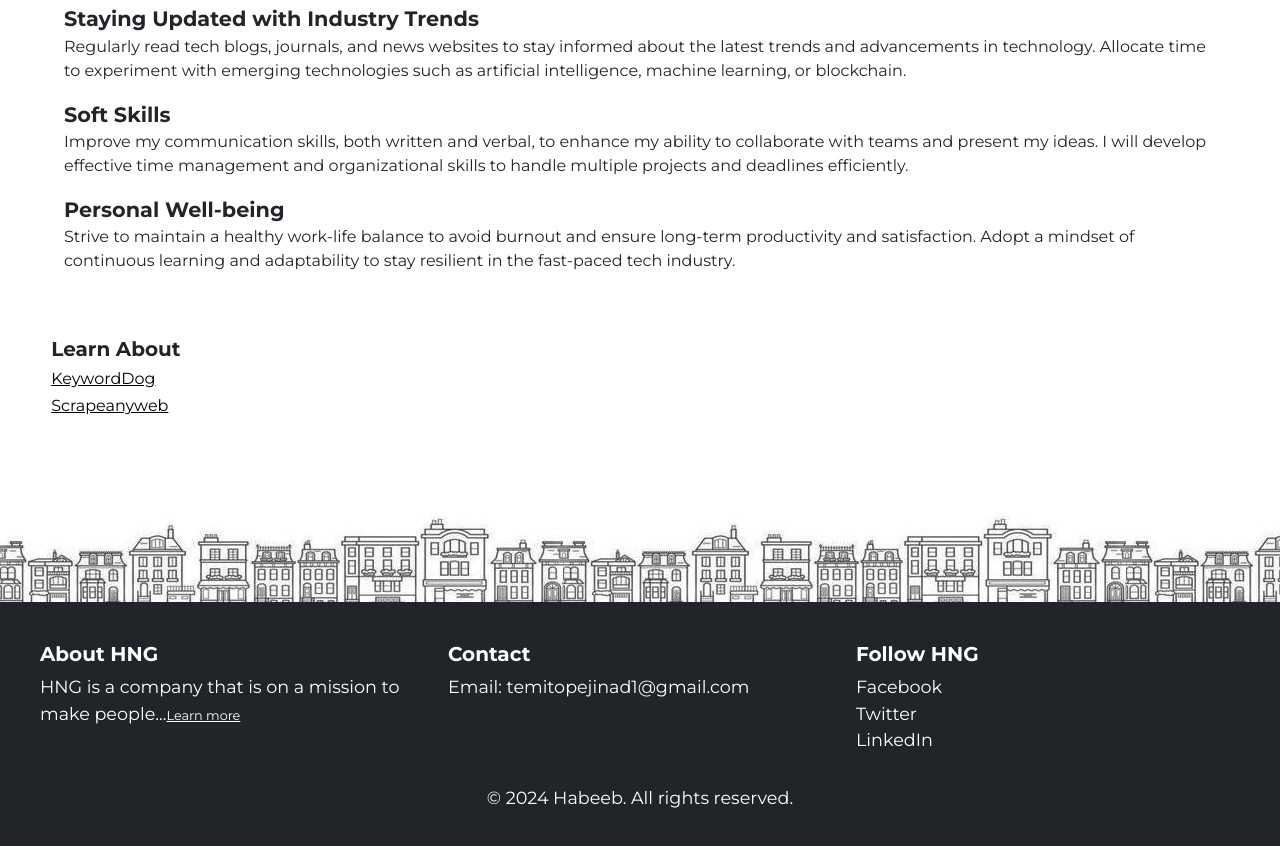
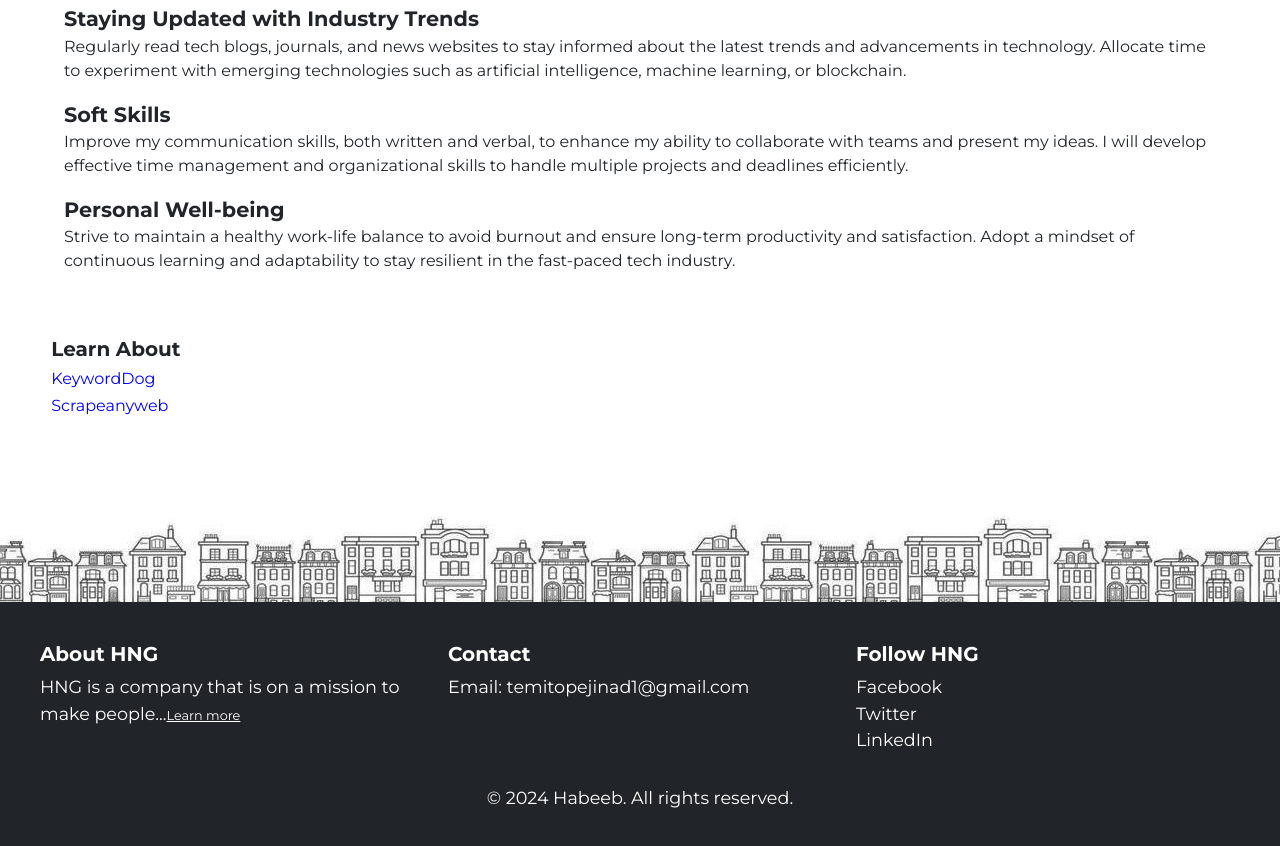
Before and after one commit to TopNaid/Singlepage-site, a plain HTML site: page index.html in a window 1280 px wide. Shown: the part 895-1741 px from the top of the page. Drawn offline with nearby package versions, Linux system fonts and the light colour scheme.

Commit message:
Updated the learn more part

```diff
--- a/styles.css
+++ b/styles.css
@@ -56,6 +56,11 @@ p a {
 }
 h6 a {
     color: black;
+    text-decoration: none;
+    color: blue;
+}
+h6 a:hover{
+    text-decoration: underline;
 }
 .foot {
     font-family: 'Montserrat', sans-serif;
```
